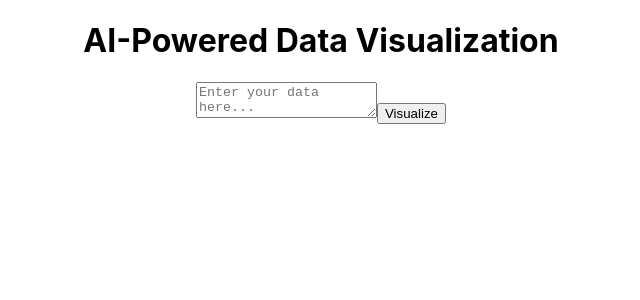
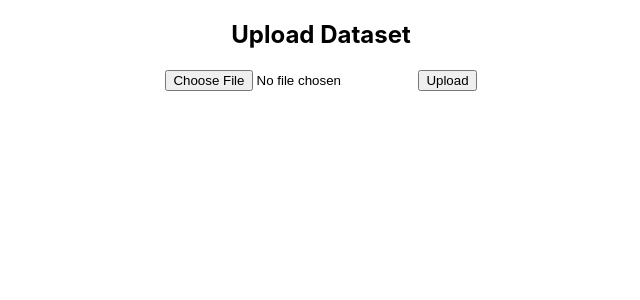
Before and after one commit to Agnes-Kalunda/AI-Powered-Data-Visualization, a React (Create React App) app in the folder frontend/: page / in a window 1280 px wide. Shown: the top 300 px of the page, without its empty margins (319-959 px from the left). Built offline with nearby package versions, Linux system fonts and the light colour scheme.

Commit message:
function to handle Dataset upload

```diff
--- a/frontend/package.json
+++ b/frontend/package.json
@@ -7,7 +7,9 @@
     "@testing-library/react": "^13.4.0",
     "@testing-library/user-event": "^13.5.0",
     "axios": "^1.7.3",
+    "chart.js": "^4.4.3",
     "react": "^18.3.1",
+    "react-chartjs-2": "^5.2.0",
     "react-dom": "^18.3.1",
     "react-scripts": "5.0.1",
     "web-vitals": "^2.1.4"
--- a/frontend/src/App.js
+++ b/frontend/src/App.js
@@ -1,11 +1,11 @@
 import logo from './logo.svg';
 import './App.css';
-import Front from './components/front';
+import DatasetUpload from './components/DatasetUpload';
 
 function App() {
   return (
     <div className="App">
-<Front/>
+<DatasetUpload/>
     </div>
   );
 }
--- /dev/null
+++ b/frontend/src/components/DatasetUpload.js
@@ -0,0 +1,35 @@
+import React, { useState } from 'react';
+import axios from 'axios';
+
+function DatasetUpload() {
+    const [file, setFile] = useState(null);
+
+    const handleFileChange = (event) => {
+        setFile(event.target.files[0]);
+    };
+
+    const handleUpload = () => {
+        const formData = new FormData();
+        formData.append('file', file);
+
+        axios.post('http://localhost:8000/datasets/', formData, {
+            headers: {
+                'Content-Type': 'multipart/form-data'
+            }
+        }).then(response => {
+            alert('File uploaded successfully');
+        }).catch(error => {
+            console.error('Error uploading file:', error);
+        });
+    };
+
+    return (
+        <div>
+            <h2>Upload Dataset</h2>
+            <input type="file" onChange={handleFileChange} />
+            <button onClick={handleUpload}>Upload</button>
+        </div>
+    );
+}
+
+export default DatasetUpload;
--- a/frontend/src/components/front.js
+++ /dev/null
@@ -1,40 +0,0 @@
-import React, { useState } from 'react';
-import axios from 'axios';
-
-function Front() {
-  const [data, setData] = useState('');
-  const [visualization, setVisualization] = useState('');
-
-  const handleSubmit = async (event) => {
-    event.preventDefault();
-
-    try {
-      const response = await axios.post('http://localhost:8000/api/visualize/', { data });
-      setVisualization(response.data.suggestion);
-    } catch (error) {
-      console.error("There was an error!", error);
-    }
-  };
-
-  return (
-    <div>
-      <h1>AI-Powered Data Visualization</h1>
-      <form onSubmit={handleSubmit}>
-        <textarea
-          value={data}
-          onChange={(e) => setData(e.target.value)}
-          placeholder="Enter your data here..."
-        />
-        <button type="submit">Visualize</button>
-      </form>
-      {visualization && (
-        <div>
-          <h2>Visualization Suggestion</h2>
-          <p>{visualization}</p>
-        </div>
-      )}
-    </div>
-  );
-}
-
-export default Front;
```
Also changed, not shown: 1 other file (tests, documents, lock files or other folders).
